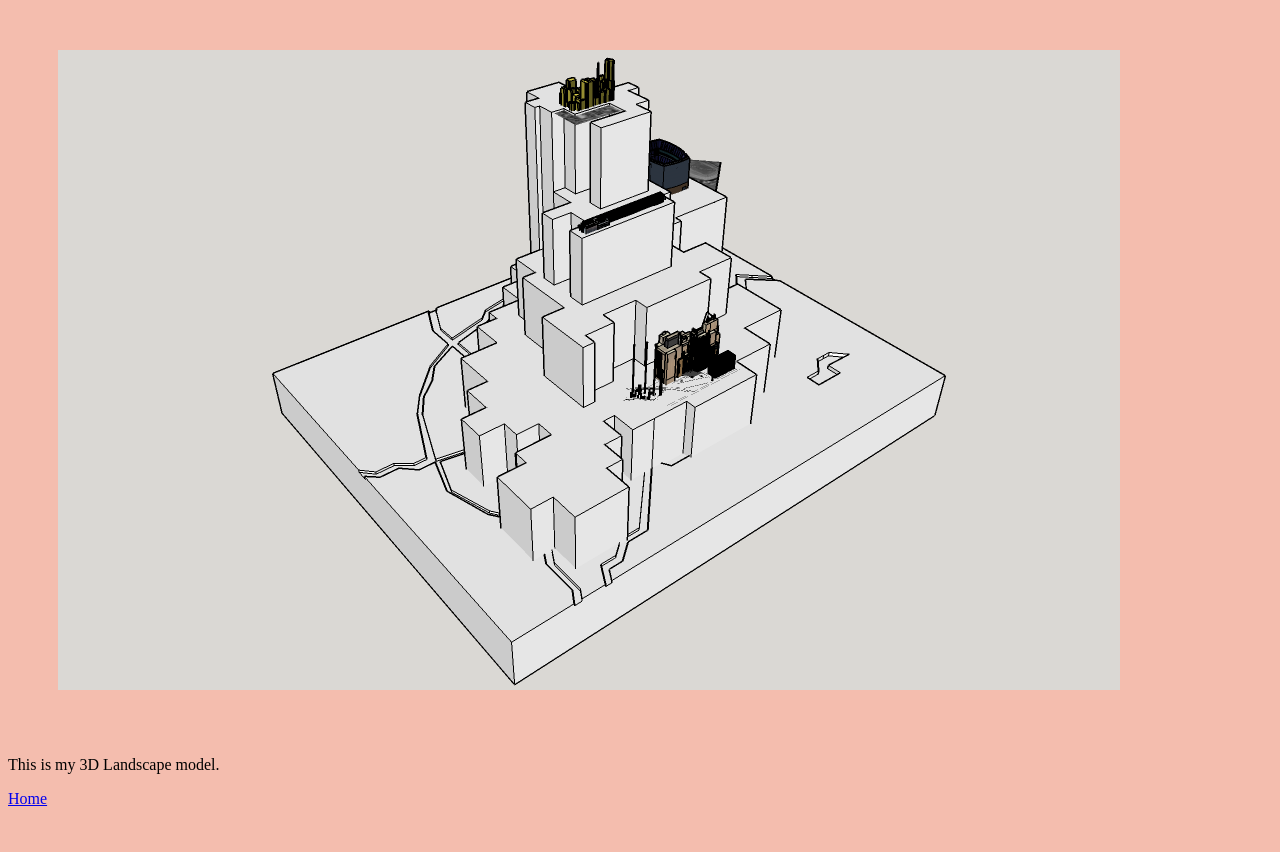
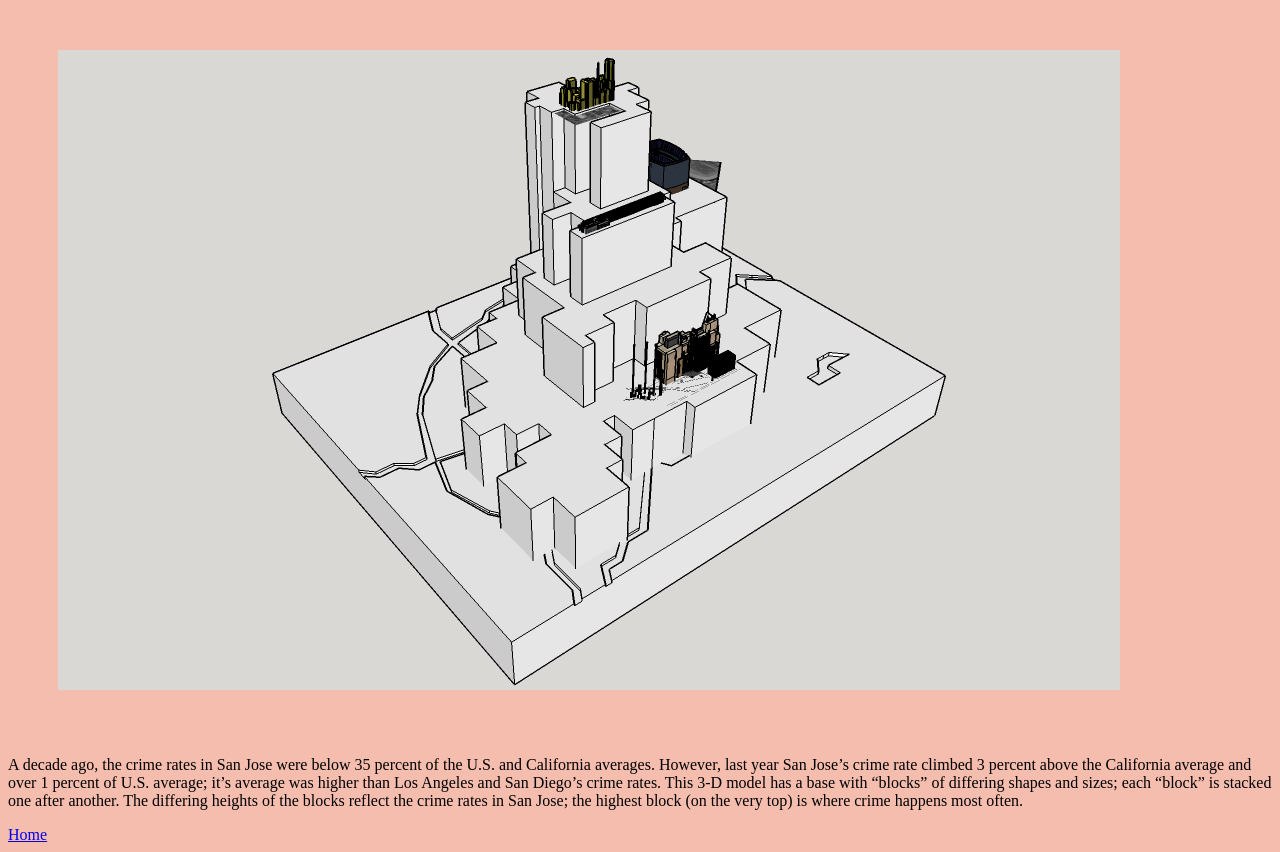
Before and after one commit to jennnunez/jennnunez.github.io, a plain HTML site: page landscape-3d.html in a window 1280 px wide. Shown: the part 66-918 px from the top of the page. Before the commit the page ends 882 px from the top, so only its background shows below. Drawn offline with Linux system fonts and the light colour scheme; a web font is replaced by a local one.

Commit message:
Artist state 3d land

```diff
--- a/landscape-3d.html
+++ b/landscape-3d.html
@@ -15,7 +15,7 @@
      <h1>3D Landscape</h1>
 
 	 <img src="Images/3D Landscape Image.png">
-     <p>This is my 3D Landscape model.</p>
+     <p>A decade ago, the crime rates in San Jose were below 35 percent of the U.S. and California averages. However, last year San Jose’s crime rate climbed 3 percent above the California average and over 1 percent of U.S. average; it’s average was higher than Los Angeles and San Diego’s crime rates. This 3-D model has a base with “blocks” of differing shapes and sizes; each “block” is stacked one after another. The differing heights of the blocks reflect the crime rates in San Jose; the highest block (on the very top) is where crime happens most often.</p>
 	 <a href="index.html">Home</a>
 
    </body>
```
